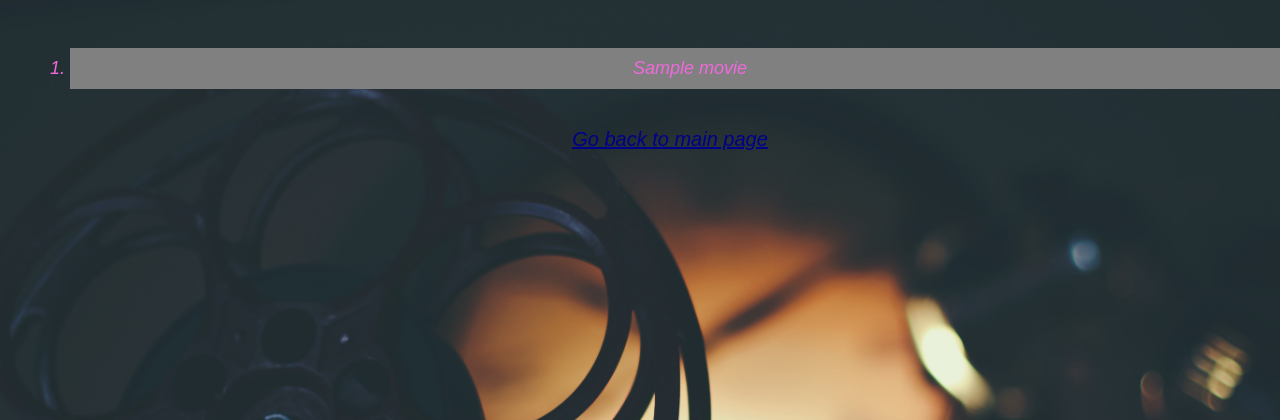
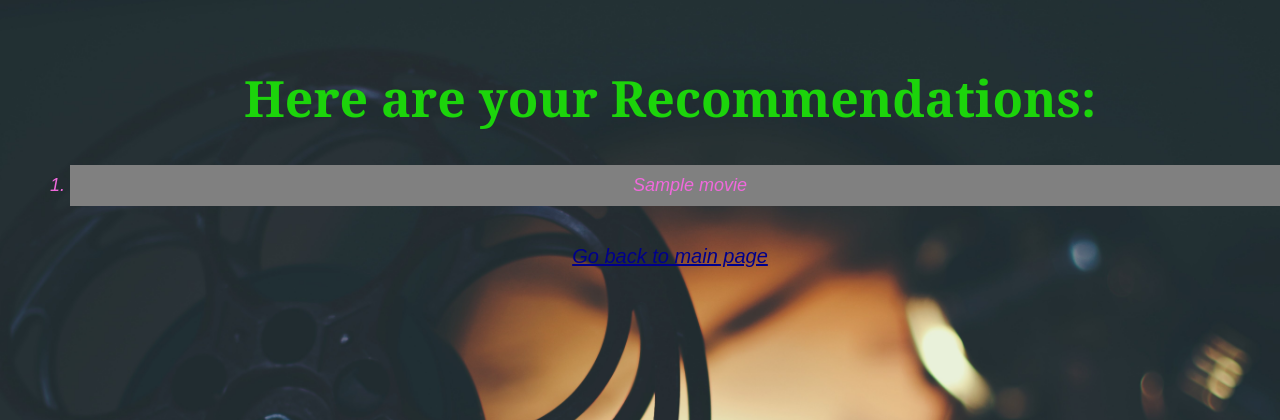
Before and after one commit to molemae/streamlit_movie_recommender, a Flask app: template templates/recommend.html in a window 1280 px wide; the page is wider, and only the part inside the window is pictured. Shown: the top 420 px of that part. Run offline with Flask 2, Linux system fonts and the light colour scheme; the template is opened without the code that fills it: most values are stand-ins (such as "Sample title", 1, 10 or a date in 2020); parts of the project's set-up code (start-up, migrations or seed data) failed here and were passed over.

Commit message:
requirements

```diff
--- a/requirements.txt
+++ b/requirements.txt
@@ -1,6 +1,6 @@
 pandas
 numpy
-scikit-learn==1.2.0
+scikit-learn==1.0.2
 Flask
 gunicorn
 pickle
--- a/templates/recommend.html
+++ b/templates/recommend.html
@@ -8,6 +8,7 @@
     <link rel="stylesheet" href="static/style.css">
 </head>
 <body>
+    <h1> Here are your Recommendations: </h1>
     <ol class="movie">
     {%for movie in recommendation%} <!-- unordered list / use <ol> for ordered lists(numbers) -->
     <li>{{movie}}</li>
```
